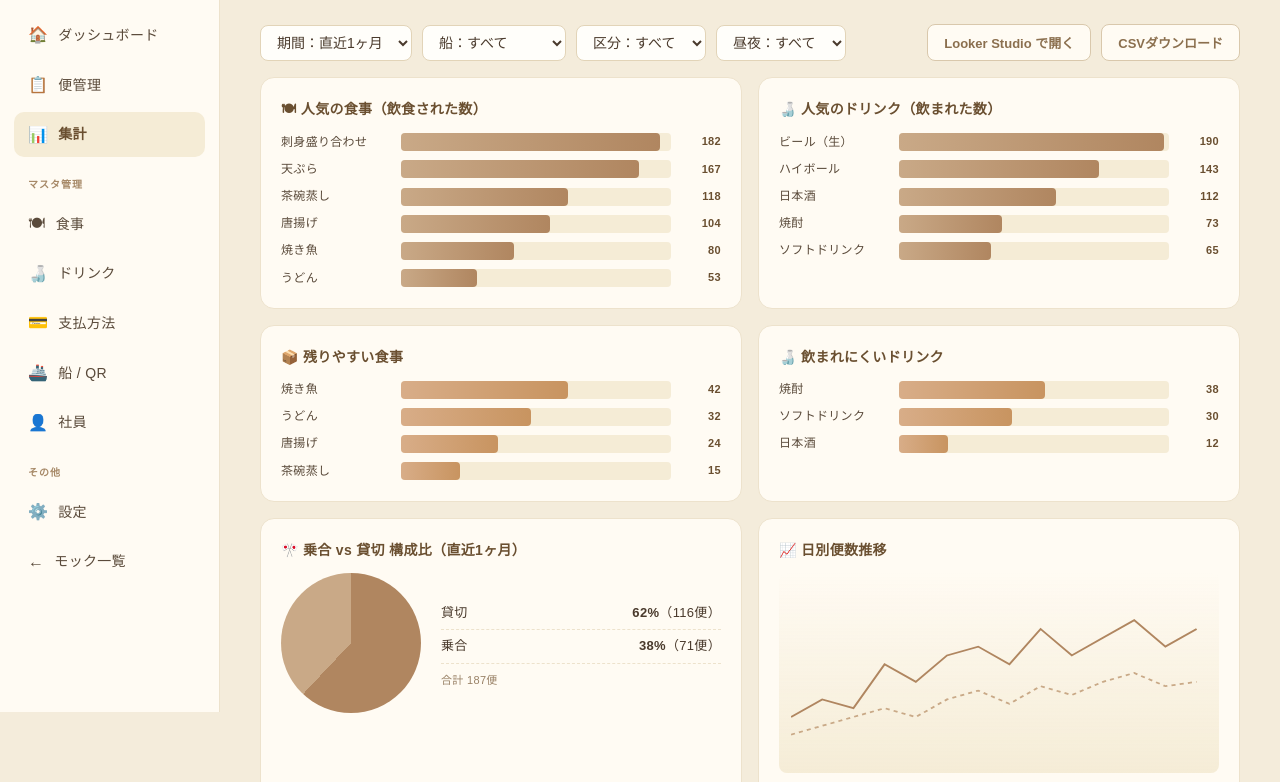
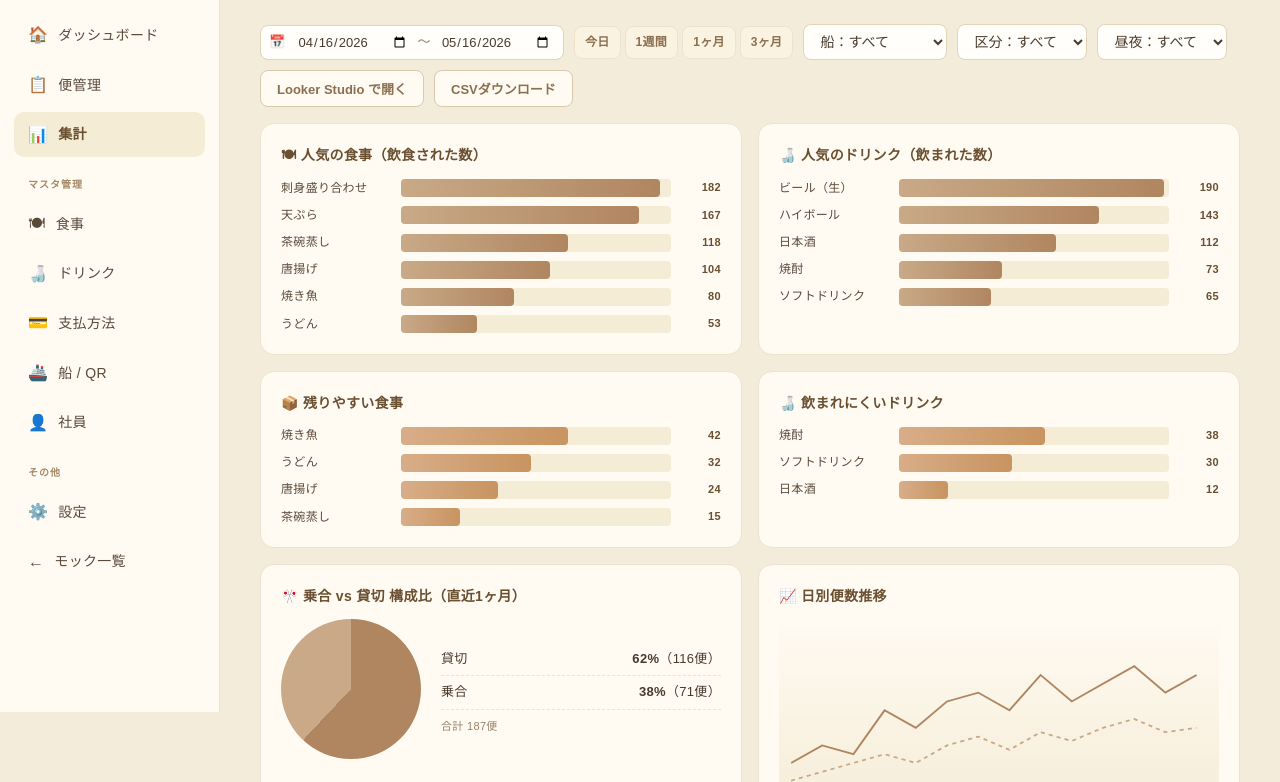
Before and after one commit to yokoshi-vexum/funenippou-mock, a plain HTML site: page admin-analytics.html in a window 1280 px wide. Shown: the part 88-870 px from the top of the page. Drawn offline with Linux system fonts and the light colour scheme; a web font is replaced by a local one.

Commit message:
期間フィルタを日付ピッカーに変更（カレンダー入力＋プリセット）

```diff
--- a/admin-analytics.html
+++ b/admin-analytics.html
@@ -90,11 +90,18 @@
     </div>
 
     <div class="toolbar">
-      <select class="select">
-        <option>期間：直近1ヶ月</option>
-        <option>直近1週間</option>
-        <option>直近3ヶ月</option>
-      </select>
+      <span class="date-range">
+        <span class="icon">📅</span>
+        <input class="date" type="date" value="2026-04-16">
+        <span class="sep">〜</span>
+        <input class="date" type="date" value="2026-05-16">
+      </span>
+      <span class="date-presets">
+        <a href="#">今日</a>
+        <a href="#">1週間</a>
+        <a href="#">1ヶ月</a>
+        <a href="#">3ヶ月</a>
+      </span>
       <select class="select">
         <option>船：すべて</option>
         <option>第十八あみ達丸</option>
--- a/admin.css
+++ b/admin.css
@@ -230,7 +230,7 @@ table.data tbody tr:hover {
 }
 
 /* ── Form & Input ─────────────────────── */
-input.text, select.select {
+input.text, select.select, input.date {
   padding: 8px 12px;
   border: 1px solid #e2d4b8;
   border-radius: 8px;
@@ -238,6 +238,48 @@ input.text, select.select {
   background: #fffefa;
   color: #4a3a2c;
   font-family: inherit;
+}
+.date-range {
+  display: inline-flex;
+  align-items: center;
+  gap: 6px;
+  background: #fffefa;
+  border: 1px solid #e2d4b8;
+  border-radius: 8px;
+  padding: 4px 8px;
+}
+.date-range input.date {
+  border: none;
+  padding: 4px 4px;
+  background: transparent;
+  font-size: 13px;
+}
+.date-range .sep {
+  color: #998166;
+  font-size: 13px;
+}
+.date-range .icon {
+  color: #998166;
+  font-size: 13px;
+  margin-right: 2px;
+}
+.date-presets {
+  display: inline-flex;
+  gap: 4px;
+}
+.date-presets a {
+  display: inline-block;
+  padding: 6px 10px;
+  border-radius: 8px;
+  background: #faf3e2;
+  color: #8b6f4e;
+  text-decoration: none;
+  font-size: 12px;
+  font-weight: 600;
+  border: 1px solid #ede2cc;
+}
+.date-presets a:hover {
+  background: #f5ecd6;
 }
 
 /* ── Tabs ─────────────────────── */
```
Also changed, not shown: admin-voyages.html (+11 -5 lines), history.html (+20 -6 lines).
